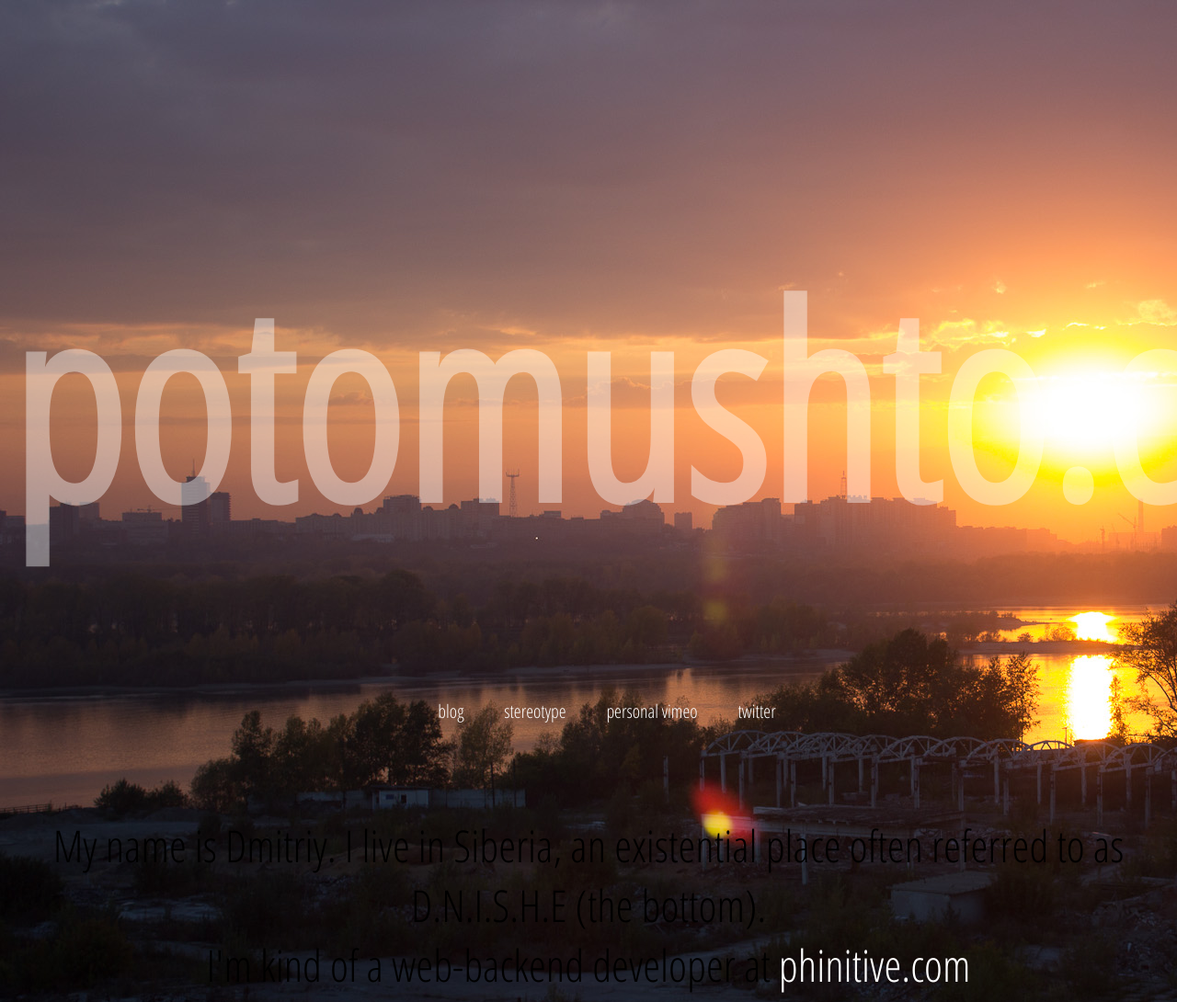
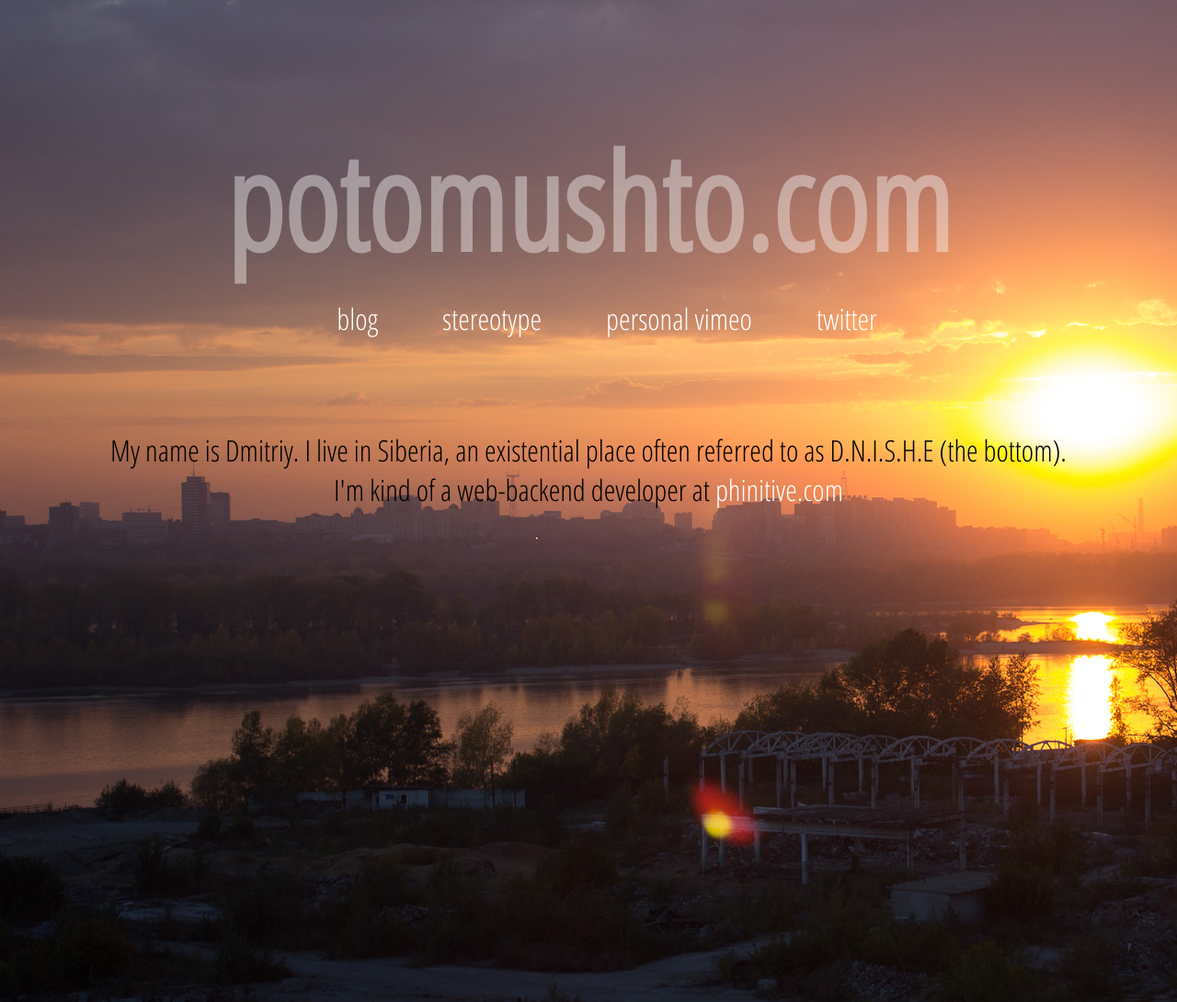
Before and after one commit to ptmt/ptmt.github.com, a Jekyll site: the page index.html, which Jekyll copies as it is, in a window 1280 px wide. Shown: the whole page at 92% size. Built offline with Jekyll 4.4.1, drawn with Linux system fonts in a browser that asks for light colours; Markdown is read by kramdown in place of the engine named in the settings.

Commit message:
Update index.html

```diff
--- a/index.html
+++ b/index.html
@@ -9,12 +9,11 @@
 	<link href='http://fonts.googleapis.com/css?family=Open+Sans+Condensed:300,300italic' rel='stylesheet' type='text/css'>
 	<style>
 		body{background-color: black; background-repeat: no-repeat; background-position:center center; background-attachment: fixed; -webkit-background-size: cover;-moz-background-size: cover;-o-background-size: cover;background-size: cover;background:url('img/back.jpg');}
-		section { text-align:center;  font-family: 'Open Sans Condensed', sans-serif;font-size:3em;}
+		section { text-align:center;  font-family: 'Open Sans Condensed', sans-serif;font-size:2em;}
 		section a { color: white; text-decoration: none; }
-		h1 {  opacity: 0.4;font-size: 6em;}
-		h2 {  color: #ccc; font-size: 3em;background: black}
+		h1 {  opacity: 0.4;font-size: 4.5em;}
 		ol,ul {list-style:none;}
-		nav ul {font-size: 20px;margin-top: -110px;margin-bottom:100px; list-style-type: none;text-align: center;}
+		nav ul {margin-top: -110px;margin-bottom:100px; list-style-type: none;text-align: center;}
 		nav ul li { display: inline;padding:0px;margin:0px;}
 		nav ul li a{ padding: .2em 1em;color: #fff;}
 		a:hover{color: #ccc;}
```
